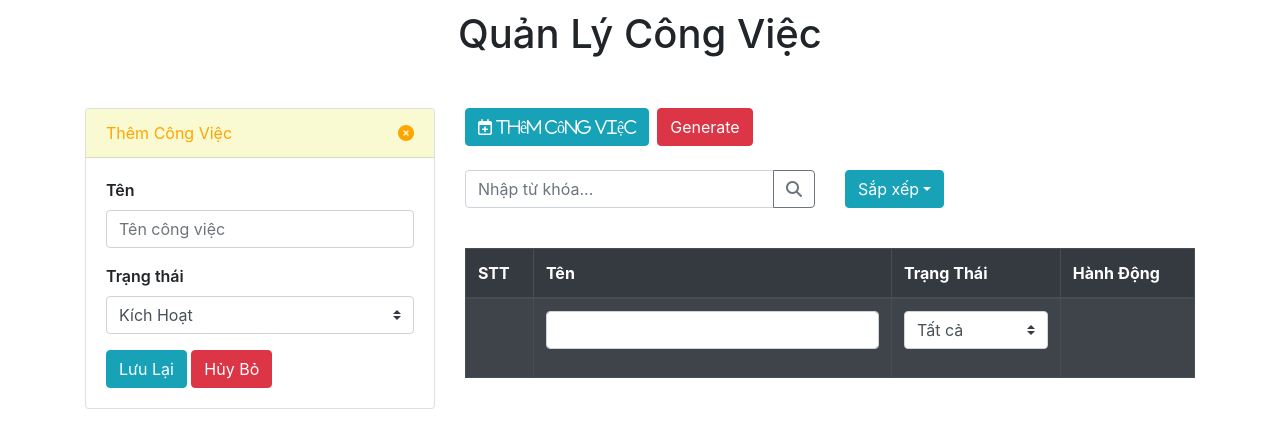
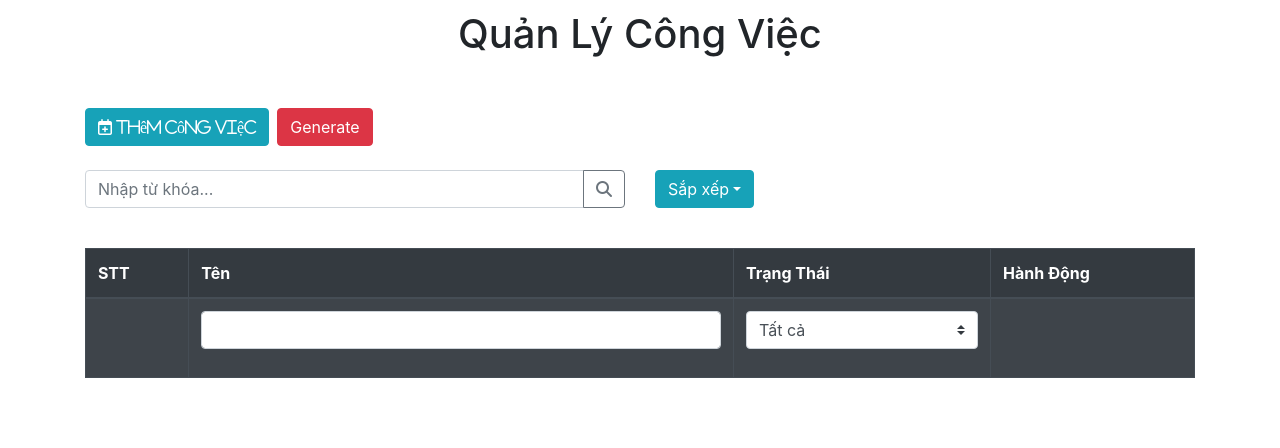
Before and after one commit to 14110145/todolistreact, a React (Create React App) app: page / in a window 1280 px wide. Shown: the top 448 px of the page. Built offline with nearby package versions, Linux system fonts and the light colour scheme.

Commit message:
4: Them moi cong viec vao list

```diff
--- a/src/App.css
+++ b/src/App.css
@@ -45,3 +45,7 @@
 .form-label {
   font-weight: 600;
 }
+
+.fas.fa-times-circle {
+  cursor: pointer;
+}
--- a/src/App.js
+++ b/src/App.js
@@ -14,6 +14,7 @@ class App extends Component {
     super(props);
     this.state = {
       tasks: [],
+      isDisplayForm: false,
     };
   }
 
@@ -44,15 +45,42 @@ class App extends Component {
         status: true,
       },
     ];
-    console.log(Tasks);
     this.setState({
       tasks: Tasks,
     });
     localStorage.setItem("tasks", JSON.stringify(Tasks));
   };
 
+  onToggleForm = () => {
+    this.setState({
+      isDisplayForm: !this.state.isDisplayForm,
+    });
+  };
+
+  onCloseFormFather = () => {
+    this.setState({
+      isDisplayForm: !this.state.isDisplayForm,
+    });
+  };
+
+  onSubmitFather = (data) => {
+    let { tasks } = this.state;
+    let task = {
+      id: RanDomString.generate(),
+      name: data.name_of_ten,
+      status: data.name_of_trang_thai,
+    };
+    tasks.push(task);
+    this.setState({ tasks: tasks });
+    localStorage.setItem("tasks", JSON.stringify(tasks));
+  };
   render() {
-    let { tasks } = this.state;
+    let { tasks, isDisplayForm } = this.state;
+    let eleTaskForm = isDisplayForm ? (
+      <TaskForm onCloseForm={this.onCloseFormFather} onSubmit={this.onSubmitFather} />
+    ) : (
+      ""
+    );
     return (
       <div className="App">
         <Container>
@@ -61,12 +89,13 @@ class App extends Component {
           </div>
           <Row>
             <Col sm={4}>
-              <TaskForm></TaskForm>
+              {/* <TaskForm></TaskForm> */}
+              {eleTaskForm}
             </Col>
-            <Col sm={8}>
+            <Col sm={isDisplayForm ? 8 : 12}>
               <Row>
                 <Col sm={12}>
-                  <Button className="btn-add" variant="info">
+                  <Button className="btn-add" variant="info" onClick={this.onToggleForm}>
                     <span className="far fa-calendar-plus"> Thêm công việc </span>
                   </Button>
                   <Button className="btn-add ml-2" variant="danger" onClick={this.onGenerate}>
--- a/src/components/TaskForm.js
+++ b/src/components/TaskForm.js
@@ -2,32 +2,82 @@ import React, { Component } from "react";
 import { Button, Form, Card } from "react-bootstrap";
 
 export default class TaskForm extends Component {
+  constructor(props) {
+    super(props);
+    this.state = {
+      name_of_ten: "",
+      name_of_trang_thai: true,
+    };
+  }
+  onCloseFormChild = () => {
+    return this.props.onCloseForm();
+  };
+
+  onClearForm = () => {
+    this.setState({
+      name_of_ten: "",
+      name_of_trang_thai: false,
+    });
+    this.props.onCloseForm();
+  };
+
+  onChange = (event) => {
+    let target = event.target;
+    let name = target.name;
+    let value = target.value;
+    if (name === "name_of_trang_thai") {
+      value = value === "true" ? true : false;
+    }
+    this.setState({
+      [name]: value,
+    });
+  };
+
+  onSubmitChild = (event) => {
+    event.preventDefault();
+    this.props.onSubmit(this.state);
+    this.onClearForm();
+    this.props.onCloseForm();
+  };
+
   render() {
     return (
       <Card>
         <Card.Header>
           <span>Thêm Công Việc</span>
-          <span>
+          <span onClick={this.onCloseFormChild}>
             <i className="fas fa-times-circle"></i>
           </span>
         </Card.Header>
         <Card.Body>
-          <Form>
+          <Form onSubmit={this.onSubmitChild}>
             <Form.Group>
               <Form.Label>Tên</Form.Label>
-              <Form.Control type="email" placeholder="Tên công việc" />
+              <Form.Control
+                type="text"
+                placeholder="Tên công việc"
+                name="name_of_ten"
+                value={this.state.name_of_ten}
+                onChange={this.onChange}
+              />
             </Form.Group>
             <Form.Group>
               <Form.Label>Trạng thái</Form.Label>
-              <Form.Control as="select" custom>
-                <option>Kích Hoạt</option>
-                <option>Ẩn</option>
+              <Form.Control
+                as="select"
+                name="name_of_trang_thai"
+                value={this.state.name_of_trang_thai}
+                onChange={this.onChange}
+                custom
+              >
+                <option value={true}>Kích Hoạt</option>
+                <option value={false}>Ẩn</option>
               </Form.Control>
             </Form.Group>
             <Button variant="info" type="submit">
               Lưu Lại
             </Button>{" "}
-            <Button variant="danger" type="submit">
+            <Button variant="danger" onClick={this.onClearForm}>
               Hủy Bỏ
             </Button>
           </Form>
```
